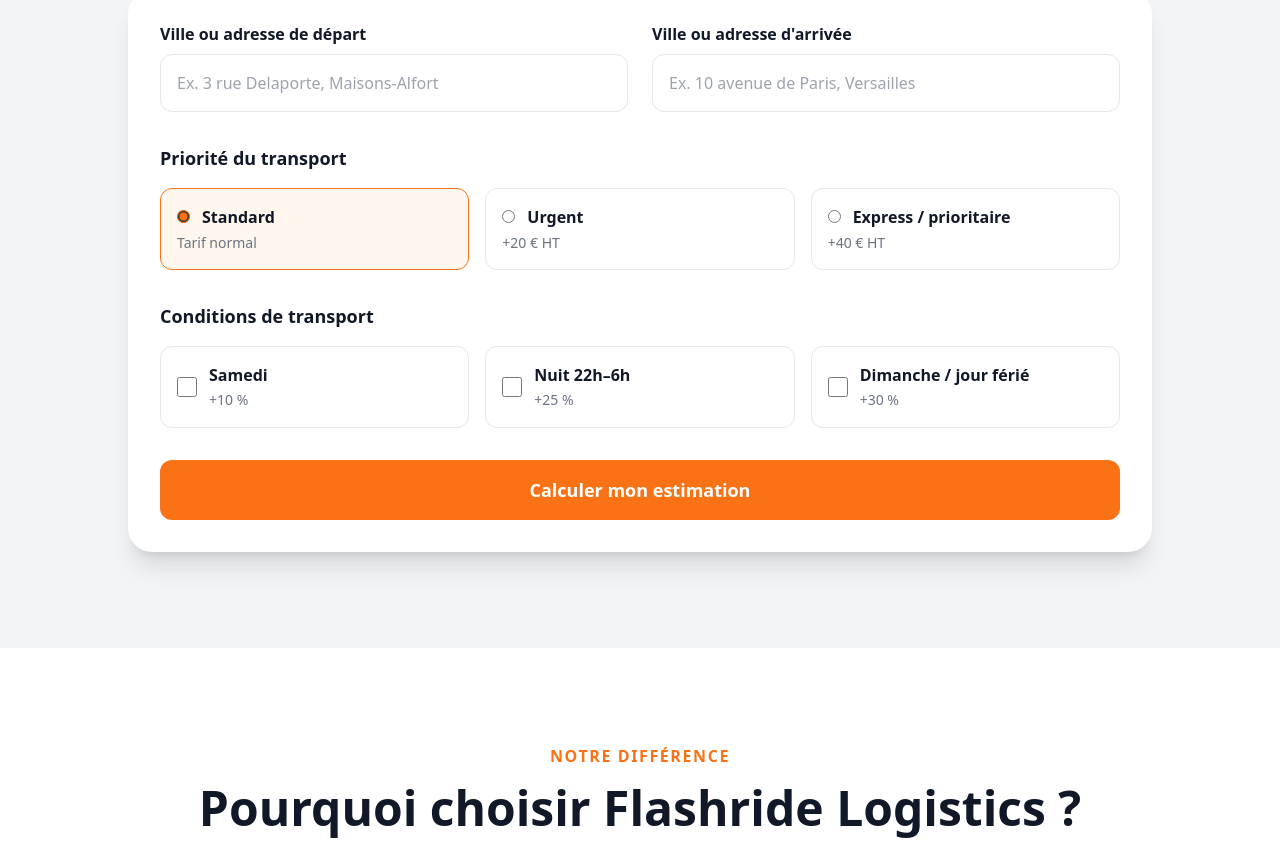
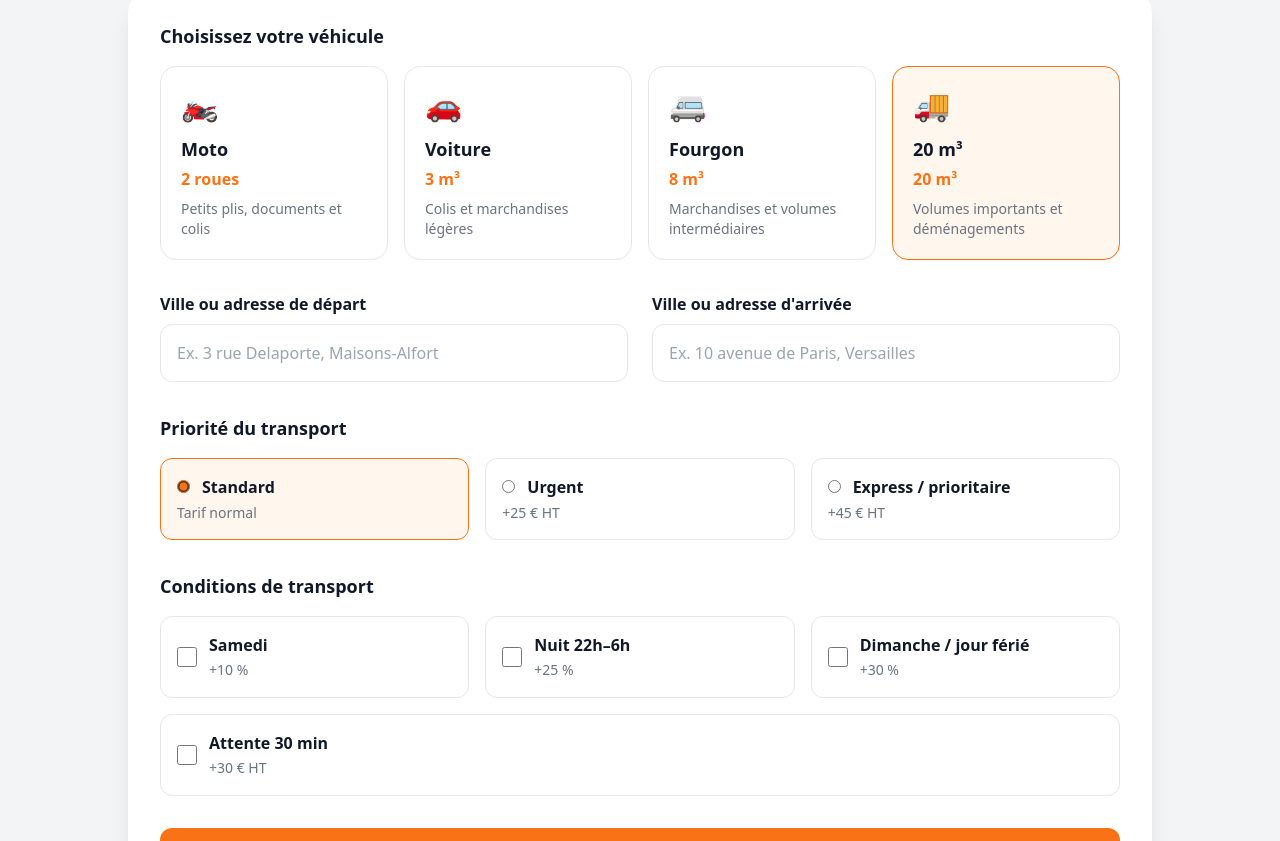
Before and after one commit to jasonvandommele-commits/flashride-logistics, a Next.js app: page / in a window 1280 px wide. Shown: the part 3100-3941 px from the top of the page. Built offline with nearby package versions, Linux system fonts and the light colour scheme.

Commit message:
Update CalculateurTransport.jsx

```diff
--- a/app/components/CalculateurTransport.jsx
+++ b/app/components/CalculateurTransport.jsx
@@ -10,13 +10,49 @@ const INITIAL_FORM = {
   depart: "",
   arrivee: "",
 
-  // Priorité
+  vehicle: "20m3",
+
   priorite: "standard",
 
-  // Période
   samedi: false,
   nuit: false,
   dimanche: false,
+
+  attente: false,
+};
+
+/* =========================================================
+   VEHICULES
+========================================================= */
+
+const VEHICLES = {
+  moto: {
+    label: "Moto",
+    volume: "2 roues",
+    description:
+      "Petits plis, documents et colis",
+  },
+
+  voiture: {
+    label: "Voiture",
+    volume: "3 m³",
+    description:
+      "Colis et marchandises légères",
+  },
+
+  fourgon: {
+    label: "Fourgon",
+    volume: "8 m³",
+    description:
+      "Marchandises et volumes intermédiaires",
+  },
+
+  "20m3": {
+    label: "20 m³",
+    volume: "20 m³",
+    description:
+      "Volumes importants et déménagements",
+  },
 };
 
 /* =========================================================
@@ -31,65 +67,68 @@ function AddressInput({
   onChange,
   onSelect,
 }) {
-  const [suggestions, setSuggestions] = useState([]);
-  const [loadingSuggestions, setLoadingSuggestions] =
-    useState(false);
-  const [showSuggestions, setShowSuggestions] =
-    useState(false);
+  const [suggestions, setSuggestions] =
+    useState([]);
 
-  const wrapperRef = useRef(null);
-  const abortRef = useRef(null);
-  const requestIdRef = useRef(0);
+  const [
+    loadingSuggestions,
+    setLoadingSuggestions,
+  ] = useState(false);
 
-  /*
-   * Empêche le useEffect de relancer une recherche
-   * immédiatement après avoir sélectionné une adresse.
-   */
-  const justSelectedRef = useRef(false);
+  const [
+    showSuggestions,
+    setShowSuggestions,
+  ] = useState(false);
+
+  const wrapperRef =
+    useRef(null);
+
+  const abortRef =
+    useRef(null);
+
+  const requestIdRef =
+    useRef(0);
+
+  const justSelectedRef =
+    useRef(false);
 
   /* =======================================================
-     AUTOCOMPLÉTION
+     AUTOCOMPLETION
   ======================================================= */
 
   useEffect(() => {
-    const text = String(value || "").trim();
+    const text =
+      String(value || "").trim();
 
-    /*
-     * Si une adresse vient d'être sélectionnée,
-     * on ne relance PAS immédiatement une recherche.
-     */
-    if (justSelectedRef.current) {
-      justSelectedRef.current = false;
+    if (
+      justSelectedRef.current
+    ) {
+      justSelectedRef.current =
+        false;
+
       return;
     }
 
-    /*
-     * Annuler la requête précédente
-     */
     if (abortRef.current) {
       abortRef.current.abort();
       abortRef.current = null;
     }
 
-    /*
-     * Moins de 3 caractères
-     */
     if (text.length < 3) {
       setSuggestions([]);
       setShowSuggestions(false);
       setLoadingSuggestions(false);
+
       return;
     }
 
-    /*
-     * Petit délai pour éviter une requête
-     * à chaque caractère.
-     */
-    const timer = setTimeout(async () => {
+    const timer =
+      setTimeout(async () => {
         const controller =
           new AbortController();
 
-      abortRef.current = controller;
+        abortRef.current =
+          controller;
 
         const requestId =
           ++requestIdRef.current;
@@ -119,10 +158,6 @@ function AddressInput({
           const data =
             await response.json();
 
-        /*
-         * Une requête plus récente existe.
-         * On ignore cette réponse.
-         */
           if (
             requestId !==
             requestIdRef.current
@@ -178,11 +213,13 @@ function AddressInput({
   }, [value]);
 
   /* =======================================================
-     CLIC EXTÉRIEUR
+     CLIC EXTERIEUR
   ======================================================= */
 
   useEffect(() => {
-    function handleOutsideClick(event) {
+    function handleOutsideClick(
+      event
+    ) {
       if (
         wrapperRef.current &&
         !wrapperRef.current.contains(
@@ -207,7 +244,7 @@ function AddressInput({
   }, []);
 
   /* =======================================================
-     SÉLECTION ADRESSE
+     SELECTION
   ======================================================= */
 
   function handleSelect(
@@ -228,37 +265,20 @@ function AddressInput({
       return;
     }
 
-    /*
-     * Annuler immédiatement toute recherche
-     * encore en cours.
-     */
     if (abortRef.current) {
       abortRef.current.abort();
       abortRef.current = null;
     }
 
-    /*
-     * Invalider les anciennes réponses.
-     */
     requestIdRef.current += 1;
 
-    /*
-     * Indiquer au useEffect que le changement
-     * de valeur vient d'une sélection.
-     */
-    justSelectedRef.current = true;
+    justSelectedRef.current =
+      true;
 
-    /*
-     * Fermer immédiatement les suggestions.
-     */
     setShowSuggestions(false);
     setSuggestions([]);
     setLoadingSuggestions(false);
 
-    /*
-     * Envoyer l'adresse ET la suggestion complète
-     * au composant parent.
-     */
     onSelect(
       name,
       formatted,
@@ -267,15 +287,14 @@ function AddressInput({
   }
 
   /* =======================================================
-     CHANGEMENT MANUEL
+     CHANGEMENT
   ======================================================= */
 
-  function handleInputChange(event) {
-    /*
-     * Ici l'utilisateur recommence réellement
-     * à taper : on autorise donc une nouvelle recherche.
-     */
-    justSelectedRef.current = false;
+  function handleInputChange(
+    event
+  ) {
+    justSelectedRef.current =
+      false;
 
     onChange(event);
   }
@@ -360,10 +379,6 @@ function AddressInput({
                     onMouseDown={(
                       event
                     ) => {
-                      /*
-                       * Empêche l'input de perdre le focus
-                       * avant la sélection.
-                       */
                       event.preventDefault();
 
                       handleSelect(
@@ -400,7 +415,7 @@ function AddressInput({
 }
 
 /* =========================================================
-   CALCULATEUR TRANSPORT
+   CALCULATEUR
 ========================================================= */
 
 export default function CalculateurTransport() {
@@ -439,34 +454,12 @@ export default function CalculateurTransport() {
     setForm((previous) => {
       const next = {
         ...previous,
+
         [name]:
           type === "checkbox"
             ? checked
             : value,
       };
-
-      /*
-       * =====================================================
-       * PRIORITÉ
-       *
-       * Standard / Urgent / Express
-       * sont exclusifs.
-       * =====================================================
-       */
-
-      if (
-        name === "priorite"
-      ) {
-        next.priorite = value;
-      }
-
-      /*
-       * =====================================================
-       * SAMEDI / DIMANCHE
-       *
-       * Un seul des deux peut être sélectionné.
-       * =====================================================
-       */
 
       if (
         name === "samedi" &&
@@ -485,11 +478,6 @@ export default function CalculateurTransport() {
       return next;
     });
 
-    /*
-     * Une modification d'adresse
-     * invalide le résultat précédent.
-     */
-
     if (
       name === "depart" ||
       name === "arrivee"
@@ -504,10 +492,20 @@ export default function CalculateurTransport() {
       setResult(null);
       setError("");
     }
+
+    /*
+     * Changement de véhicule :
+     * on efface le résultat précédent.
+     */
+
+    if (name === "vehicle") {
+      setResult(null);
+      setError("");
+    }
   }
 
   /* =======================================================
-     SÉLECTION ADRESSE
+     SELECTION ADRESSE
   ======================================================= */
 
   function handleAddressSelect(
@@ -519,11 +517,6 @@ export default function CalculateurTransport() {
       ...previous,
       [name]: value,
     }));
-
-    /*
-     * Conserver les coordonnées exactes
-     * de l'adresse sélectionnée.
-     */
 
     setSelectedAddresses(
       (previous) => ({
@@ -610,6 +603,37 @@ export default function CalculateurTransport() {
       const data =
         await response.json();
 
+      /*
+       * Hors IDF :
+       * l'API renvoie success:false
+       * avec reason=hors_zone.
+       */
+
+      if (
+        data.reason ===
+        "hors_zone"
+      ) {
+        setResult(data);
+
+        requestAnimationFrame(() => {
+          setTimeout(() => {
+            document
+              .getElementById(
+                "resultat-calculateur"
+              )
+              ?.scrollIntoView({
+                behavior:
+                  "smooth",
+
+                block:
+                  "start",
+              });
+          }, 50);
+        });
+
+        return;
+      }
+
       if (
         !response.ok ||
         !data.success
@@ -648,6 +672,9 @@ export default function CalculateurTransport() {
     }
   }
 
+  const selectedVehicle =
+    VEHICLES[form.vehicle];
+
   /* =======================================================
      RENDER
   ======================================================= */
@@ -661,7 +688,6 @@ export default function CalculateurTransport() {
         ================================================= */}
 
         <div className="text-center mb-12">
-
           <p className="text-orange-500 font-bold uppercase tracking-widest">
             Calculateur transport
           </p>
@@ -671,11 +697,10 @@ export default function CalculateurTransport() {
           </h2>
 
           <p className="mt-5 text-gray-600 text-lg">
-            Transport 20 m³ avec chauffeur.
-            Obtenez une estimation instantanée
-            selon votre trajet et vos options.
+            Sélectionnez votre véhicule,
+            indiquez votre trajet et obtenez
+            une estimation instantanée.
           </p>
-
         </div>
 
         {/* =================================================
@@ -688,10 +713,85 @@ export default function CalculateurTransport() {
         >
 
           {/* =================================================
+              VEHICULE
+          ================================================= */}
+
+          <div>
+            <p className="font-bold text-lg mb-4">
+              Choisissez votre véhicule
+            </p>
+
+            <div className="grid sm:grid-cols-2 lg:grid-cols-4 gap-4">
+
+              {Object.entries(
+                VEHICLES
+              ).map(
+                ([
+                  key,
+                  vehicle,
+                ]) => (
+                  <label
+                    key={key}
+                    className={`border rounded-2xl p-5 cursor-pointer transition ${
+                      form.vehicle ===
+                      key
+                        ? "border-orange-500 bg-orange-50 shadow-sm"
+                        : "border-gray-200 hover:border-orange-300"
+                    }`}
+                  >
+                    <input
+                      type="radio"
+                      name="vehicle"
+                      value={key}
+                      checked={
+                        form.vehicle ===
+                        key
+                      }
+                      onChange={
+                        handleChange
+                      }
+                      className="sr-only"
+                    />
+
+                    <div className="text-3xl mb-3">
+                      {key === "moto" &&
+                        "🏍️"}
+
+                      {key === "voiture" &&
+                        "🚗"}
+
+                      {key === "fourgon" &&
+                        "🚐"}
+
+                      {key === "20m3" &&
+                        "🚚"}
+                    </div>
+
+                    <p className="font-bold text-lg">
+                      {vehicle.label}
+                    </p>
+
+                    <p className="text-orange-500 font-semibold mt-1">
+                      {vehicle.volume}
+                    </p>
+
+                    <p className="text-gray-500 text-sm mt-2">
+                      {
+                        vehicle.description
+                      }
+                    </p>
+                  </label>
+                )
+              )}
+
+            </div>
+          </div>
+
+          {/* =================================================
               ADRESSES
           ================================================= */}
 
-          <div className="grid md:grid-cols-2 gap-6">
+          <div className="grid md:grid-cols-2 gap-6 mt-8">
 
             <AddressInput
               name="depart"
@@ -718,7 +818,7 @@ export default function CalculateurTransport() {
           </div>
 
           {/* =================================================
-              PRIORITÉ
+              PRIORITE
           ================================================= */}
 
           <div className="mt-8">
@@ -787,7 +887,21 @@ export default function CalculateurTransport() {
                 </strong>
 
                 <p className="text-gray-500 text-sm mt-1">
-                  +20 € HT
+                  {form.vehicle ===
+                    "moto" &&
+                    "+10 € HT"}
+
+                  {form.vehicle ===
+                    "voiture" &&
+                    "+15 € HT"}
+
+                  {form.vehicle ===
+                    "fourgon" &&
+                    "+20 € HT"}
+
+                  {form.vehicle ===
+                    "20m3" &&
+                    "+25 € HT"}
                 </p>
               </label>
 
@@ -818,7 +932,21 @@ export default function CalculateurTransport() {
                 </strong>
 
                 <p className="text-gray-500 text-sm mt-1">
-                  +40 € HT
+                  {form.vehicle ===
+                    "moto" &&
+                    "+20 € HT"}
+
+                  {form.vehicle ===
+                    "voiture" &&
+                    "+30 € HT"}
+
+                  {form.vehicle ===
+                    "fourgon" &&
+                    "+35 € HT"}
+
+                  {form.vehicle ===
+                    "20m3" &&
+                    "+45 € HT"}
                 </p>
               </label>
 
@@ -900,7 +1028,12 @@ export default function CalculateurTransport() {
                   <br />
 
                   <span className="text-gray-500 text-sm">
-                    +25 %
+                    {form.vehicle ===
+                      "moto" ||
+                    form.vehicle ===
+                      "voiture"
+                      ? "+20 %"
+                      : "+25 %"}
                   </span>
                 </span>
               </label>
@@ -934,12 +1067,57 @@ export default function CalculateurTransport() {
                   <br />
 
                   <span className="text-gray-500 text-sm">
-                    +30 %
+                    {form.vehicle ===
+                      "moto" ||
+                    form.vehicle ===
+                      "voiture"
+                      ? "+25 %"
+                      : "+30 %"}
                   </span>
                 </span>
               </label>
 
             </div>
+          </div>
+
+          {/* =================================================
+              ATTENTE
+          ================================================= */}
+
+          <div className="mt-4">
+
+            <label
+              className={`flex items-center gap-3 border rounded-xl p-4 cursor-pointer transition ${
+                form.attente
+                  ? "border-orange-500 bg-orange-50"
+                  : "border-gray-200 hover:border-orange-300"
+              }`}
+            >
+              <input
+                type="checkbox"
+                name="attente"
+                checked={
+                  form.attente
+                }
+                onChange={
+                  handleChange
+                }
+                className="w-5 h-5 accent-orange-500"
+              />
+
+              <span>
+                <strong>
+                  Attente 30 min
+                </strong>
+
+                <br />
+
+                <span className="text-gray-500 text-sm">
+                  +30 € HT
+                </span>
+              </span>
+            </label>
+
           </div>
 
           {/* =================================================
@@ -969,18 +1147,71 @@ export default function CalculateurTransport() {
         )}
 
         {/* =================================================
-            RÉSULTAT
+            RESULTAT HORS IDF
         ================================================= */}
 
-        {result && (
+        {result &&
+          result.reason ===
+            "hors_zone" && (
+            <div
+              id="resultat-calculateur"
+              className="mt-8 bg-white rounded-3xl shadow-xl p-8 scroll-mt-8"
+            >
+              <div className="text-center">
+
+                <p className="text-orange-500 font-bold uppercase tracking-widest">
+                  Demande de devis
+                </p>
+
+                <h3 className="text-3xl font-black mt-3">
+                  Ce trajet est hors Île-de-France
+                </h3>
+
+                <p className="text-gray-600 mt-4">
+                  Pour ce type de trajet,
+                  nous établissons un devis
+                  personnalisé.
+                </p>
+
+                <div className="mt-6 bg-gray-100 rounded-2xl p-5">
+
+                  <p className="font-bold">
+                    {result.vehicle}
+                  </p>
+
+                  <p className="text-gray-500 mt-1">
+                    {result.depart?.ville ||
+                      result.depart?.codePostal}
+                    {" → "}
+                    {result.arrivee?.ville ||
+                      result.arrivee?.codePostal}
+                  </p>
+
+                </div>
+
+                <a
+                  href="#devis"
+                  className="mt-6 block w-full text-center bg-orange-500 text-white font-bold rounded-xl p-4 hover:bg-orange-600 transition"
+                >
+                  Demander mon devis
+                </a>
+
+              </div>
+            </div>
+          )}
+
+        {/* =================================================
+            RESULTAT NORMAL
+        ================================================= */}
+
+        {result &&
+          result.success && (
             <div
               id="resultat-calculateur"
               className="mt-8 bg-white rounded-3xl shadow-xl p-8 scroll-mt-8"
             >
 
-            {/* =================================================
-                PRIX
-            ================================================= */}
+              {/* PRIX */}
 
               <div className="text-center">
 
@@ -989,21 +1220,25 @@ export default function CalculateurTransport() {
                 </p>
 
                 <p className="text-5xl font-black mt-3">
-                {result.tarif.totalHT}{" "}
+                  {
+                    result.tarif
+                      .totalHT
+                  }{" "}
                   <span className="text-xl ml-2">
                     € HT
                   </span>
                 </p>
 
                 <p className="text-gray-500 mt-2">
-                Transport 20 m³ avec chauffeur
+                  {result.vehicle}
+                  {" — "}
+                  {result.volume}
+                  {" avec chauffeur"}
                 </p>
 
               </div>
 
-            {/* =================================================
-                TRAJET
-            ================================================= */}
+              {/* TRAJET */}
 
               <div className="mt-8 grid md:grid-cols-3 gap-4">
 
@@ -1014,12 +1249,19 @@ export default function CalculateurTransport() {
                   </p>
 
                   <p className="font-bold mt-1">
-                  {result.depart.zone}
+                    {
+                      result.depart
+                        .zone
+                    }
                   </p>
 
                   <p className="text-sm text-gray-500 mt-1">
-                  {result.depart.codePostal ||
-                    result.depart.ville}
+                    {
+                      result.depart
+                        .codePostal ||
+                      result.depart
+                        .ville
+                    }
                   </p>
 
                 </div>
@@ -1059,34 +1301,41 @@ export default function CalculateurTransport() {
                   </p>
 
                   <p className="font-bold mt-1">
-                  {result.arrivee.zone}
+                    {
+                      result.arrivee
+                        .zone
+                    }
                   </p>
 
                   <p className="text-sm text-gray-500 mt-1">
-                  {result.arrivee.codePostal ||
-                    result.arrivee.ville}
+                    {
+                      result.arrivee
+                        .codePostal ||
+                      result.arrivee
+                        .ville
+                    }
                   </p>
 
                 </div>
 
               </div>
 
-            {/* =================================================
-                DÉTAIL PRIX
-            ================================================= */}
+              {/* DETAIL PRIX */}
 
               <div className="mt-8 border-t pt-6">
 
                 <div className="flex justify-between py-2">
-
                   <span>
                     Tarif de base
                   </span>
 
                   <strong>
-                  {result.tarif.baseHT} € HT
+                    {
+                      result.tarif
+                        .baseHT
+                    }{" "}
+                    € HT
                   </strong>
-
                 </div>
 
                 {result.tarif
@@ -1119,7 +1368,6 @@ export default function CalculateurTransport() {
                       key={index}
                       className="flex justify-between py-2"
                     >
-
                       <span>
                         {
                           supplement.label
@@ -1132,16 +1380,13 @@ export default function CalculateurTransport() {
                           ? `+${supplement.amount} €`
                           : "Appliqué"}
                       </strong>
-
                     </div>
                   )
                 )}
 
               </div>
 
-            {/* =================================================
-                INFORMATIONS
-            ================================================= */}
+              {/* SUPPLEMENTS */}
 
               <div className="mt-6 bg-orange-50 rounded-2xl p-5">
 
@@ -1156,9 +1401,7 @@ export default function CalculateurTransport() {
 
               </div>
 
-            {/* =================================================
-                DISCLAIMER
-            ================================================= */}
+              {/* DISCLAIMER */}
 
               <div className="mt-6 text-center">
 
@@ -1174,9 +1417,7 @@ export default function CalculateurTransport() {
 
               </div>
 
-            {/* =================================================
-                DEVIS
-            ================================================= */}
+              {/* DEVIS */}
 
               <a
                 href="#devis"
```
Lines whose indentation alone changed are shown as unchanged.
